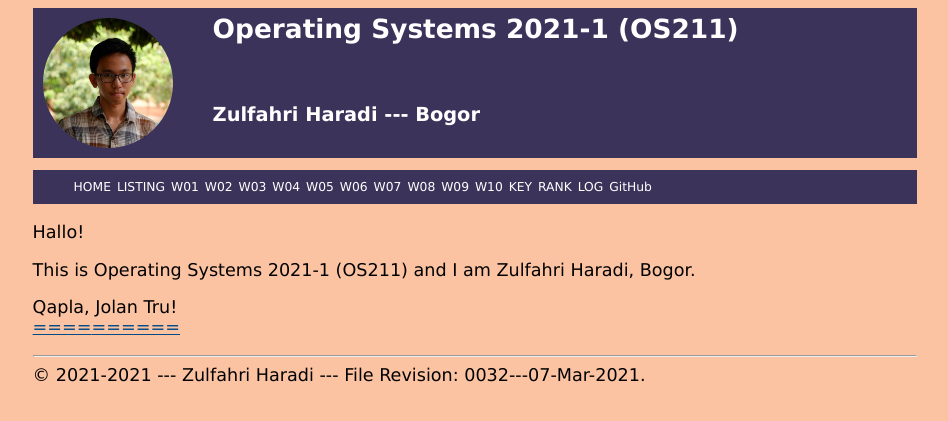
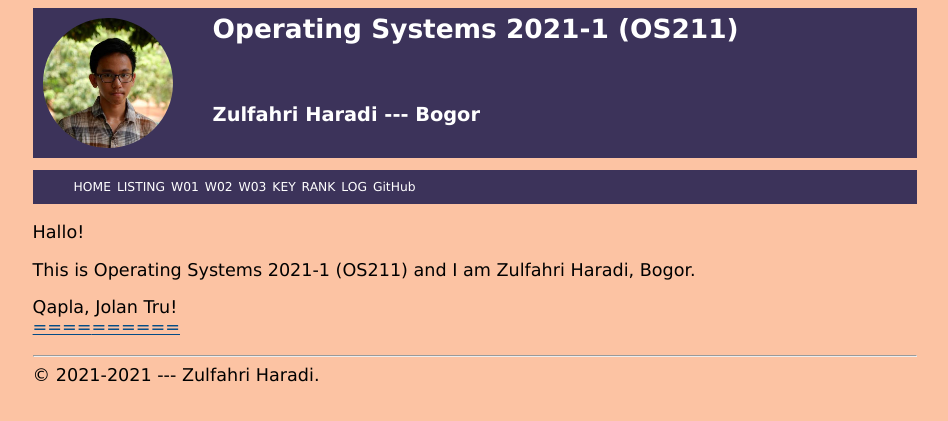
Before and after one commit to haradijul/os211, a Jekyll site: the page built from index.md, in a window 1280 px wide. Shown: the top 421 px of the page, without its empty margins (165-1113 px from the left). Built offline with Jekyll 4.4.1, drawn with Linux system fonts in a browser that asks for light colours.

Commit message:
os211 haradijul

```diff
--- a/_includes/footer.html
+++ b/_includes/footer.html
@@ -1,6 +1,6 @@
 <div>
 <hr>
 <div>
-&copy; {{ site.copyright }} --- {{ site.author }} --- File Revision: {{ site.version }}.
+&copy; {{ site.copyright }} --- {{ site.author }}.
 </div>
 </div>
--- a/_includes/navbar.html
+++ b/_includes/navbar.html
@@ -9,13 +9,13 @@
     <li class='listitem'><a href='{{ site.baseurl }}/W01/'>W01</a></li>
     <li class='listitem'><a href='{{ site.baseurl }}/W02/'>W02</a></li>
     <li class='listitem'><a href='{{ site.baseurl }}/W03/'>W03</a></li>
-    <li class='listitem'><a href='{{ site.baseurl }}/W04/'>W04</a></li>
+    <!-- <li class='listitem'><a href='{{ site.baseurl }}/W04/'>W04</a></li>
     <li class='listitem'><a href='{{ site.baseurl }}/W05/'>W05</a></li>
     <li class='listitem'><a href='{{ site.baseurl }}/W06/'>W06</a></li>
     <li class='listitem'><a href='{{ site.baseurl }}/W07/'>W07</a></li>
     <li class='listitem'><a href='{{ site.baseurl }}/W08/'>W08</a></li>
     <li class='listitem'><a href='{{ site.baseurl }}/W09/'>W09</a></li>
-    <li class='listitem'><a href='{{ site.baseurl }}/W10/'>W10</a></li>
+    <li class='listitem'><a href='{{ site.baseurl }}/W10/'>W10</a></li> -->
     <li class='listitem'><a href='{{ site.baseurl }}/TXT/mypubkey.txt'>KEY</a></li>
     <li class='listitem'><a href='{{ site.baseurl }}/TXT/myrank.txt'>RANK</a></li>
     <li class='listitem'><a href='{{ site.baseurl }}/TXT/mylog.txt'>LOG</a></li>
```
